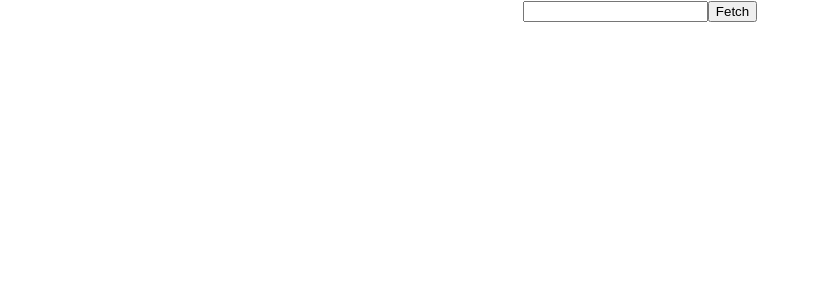
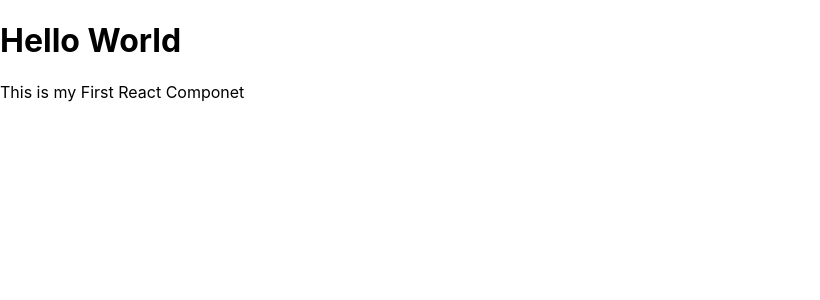
Before and after one commit to Attackdie/cardatabase, a React (Create React App) app in the folder my-app/: page / in a window 1280 px wide. Shown: the top 300 px of the page, without its empty margins (0-820 px from the left). Built offline with nearby package versions, Linux system fonts and the light colour scheme.

Commit message:
JSX 리액트 커밋테스트

```diff
--- a/my-app/src/App.js
+++ b/my-app/src/App.js
@@ -1,38 +1,46 @@
-import React, { useState } from 'react';
-import './App.css';
+// import React, { useState } from 'react';
+// import './App.css';
 
 function App() {
-  const [keyword, setKeyword] = useState('');
-  const [data, setData] = useState([]);
+  return (
+    <div>
 
-  const fetchData = () => {
-    fetch(`https://api.github.com/search/repositories?q=${keyword}`)
-    .then(response => response.json())
-    .then(data => setData(data.items))
-    .catch(err => console.error(err))
-  }
-
-  return (
-    <div className="App">
-      <input value={keyword}
-        onChange={e => setKeyword(e.target.value)} />
-      <button onClick={fetchData}>Fetch</button>
-      <table style={{margin: 'auto'}}>
-        <tbody>
-          {
-            data.map(repo =>
-              <tr key={repo.id}>
-                <td>{repo.full_name}</td>
-                <td>
-                  <a href={repo.html_url}>{repo.html_url}</a>
-                </td>
-              </tr>
-            )
-          }
-        </tbody>
-      </table>
+    <h1>Hello World</h1>
+    <p>This is my First React Componet</p>
     </div>
   );
 }
+//   const [keyword, setKeyword] = useState('');
+//   const [data, setData] = useState([]);
+
+//   const fetchData = () => {
+//     fetch(`https://api.github.com/search/repositories?q=${keyword}`)
+//     .then(response => response.json())
+//     .then(data => setData(data.items))
+//     .catch(err => console.error(err))
+//   }
+
+//   return (
+//     <div className="App">
+//       <input value={keyword}
+//         onChange={e => setKeyword(e.target.value)} />
+//       <button onClick={fetchData}>Fetch</button>
+//       <table style={{margin: 'auto'}}>
+//         <tbody>
+//           {
+//             data.map(repo =>
+//               <tr key={repo.id}>
+//                 <td>{repo.full_name}</td>
+//                 <td>
+//                   <a href={repo.html_url}>{repo.html_url}</a>
+//                 </td>
+//               </tr>
+//             )
+//           }
+//         </tbody>
+//       </table>
+//     </div>
+//   );
+// }
 
 export default App;
```
